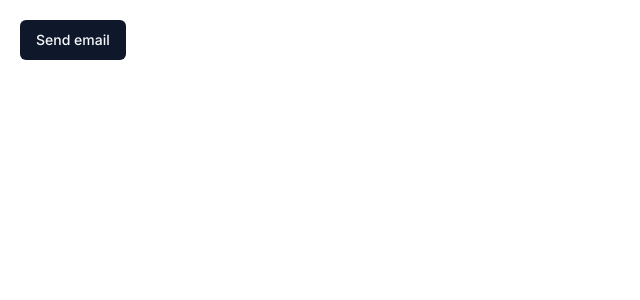
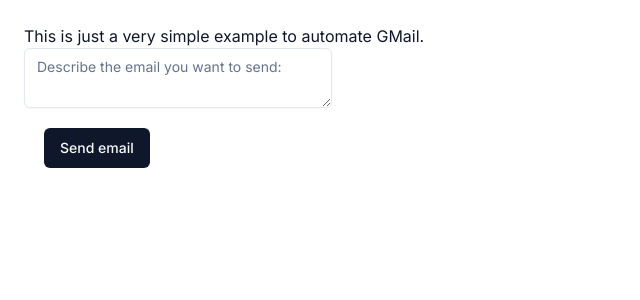
Before and after one commit to DanielHara/create-email-ai, a Next.js app: page / in a window 1280 px wide. Shown: the top 300 px of the page, without its empty margins (0-640 px from the left). Built offline with nearby package versions, Linux system fonts and the light colour scheme.

Commit message:
add some padding

```diff
--- a/components/section/SendEmail.tsx
+++ b/components/section/SendEmail.tsx
@@ -1,8 +1,14 @@
 import { Button } from "../ui/button";
+import { Textarea } from '../ui/textarea'
 
 const SendEmail = () => {
   return (
-    <div>
+    <div className="p-6">
+      This is just a very simple example to automate GMail.
+      <div className="w-3/12">
+        <Textarea placeholder="Describe the email you want to send:"/>
+      </div>
+
       <Button className="m-5">
         Send email
       </Button>
--- /dev/null
+++ b/components/ui/textarea.tsx
@@ -0,0 +1,24 @@
+import * as React from "react"
+
+import { cn } from "@/lib/utils"
+
+export interface TextareaProps
+  extends React.TextareaHTMLAttributes<HTMLTextAreaElement> {}
+
+const Textarea = React.forwardRef<HTMLTextAreaElement, TextareaProps>(
+  ({ className, ...props }, ref) => {
+    return (
+      <textarea
+        className={cn(
+          "flex min-h-[60px] w-full rounded-md border border-input bg-transparent px-3 py-2 text-sm shadow-sm placeholder:text-muted-foreground focus-visible:outline-none focus-visible:ring-1 focus-visible:ring-ring disabled:cursor-not-allowed disabled:opacity-50",
+          className
+        )}
+        ref={ref}
+        {...props}
+      />
+    )
+  }
+)
+Textarea.displayName = "Textarea"
+
+export { Textarea };
```
